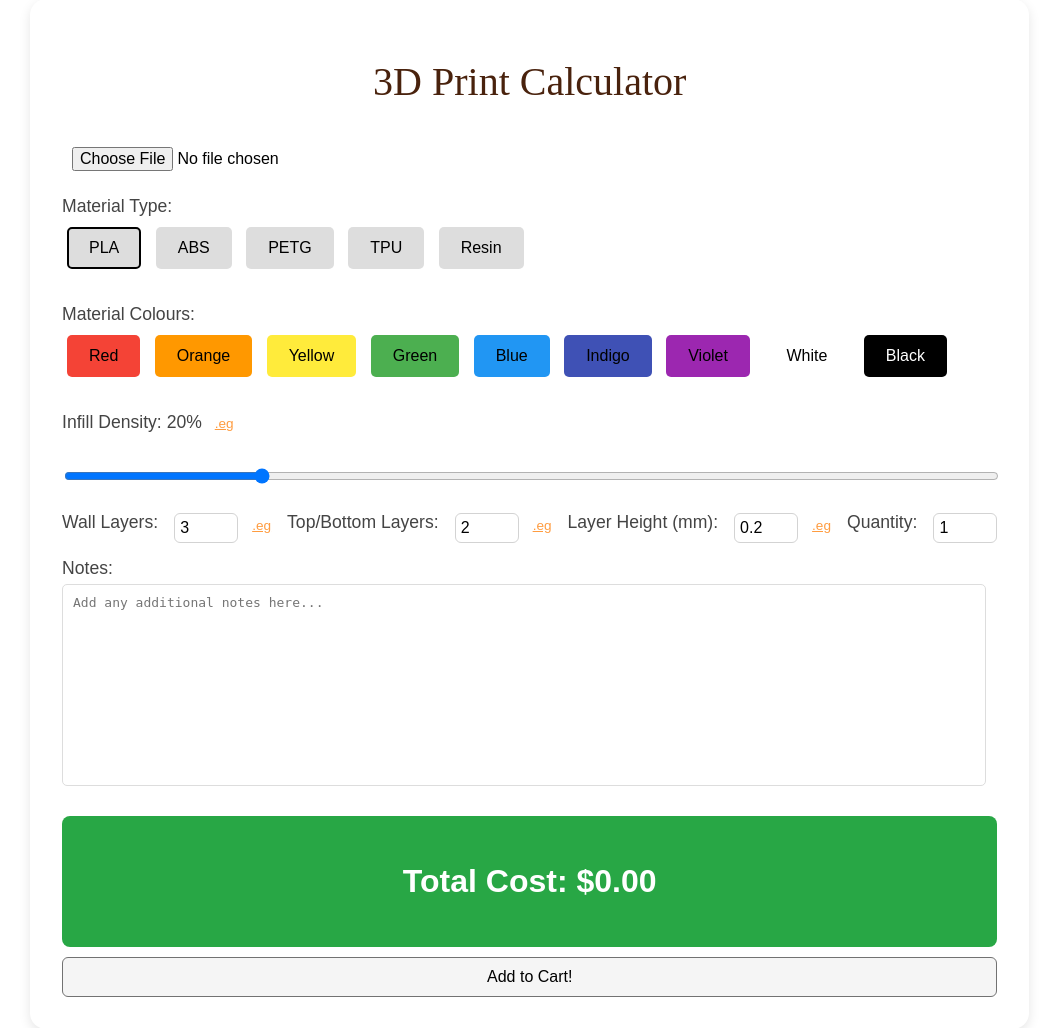
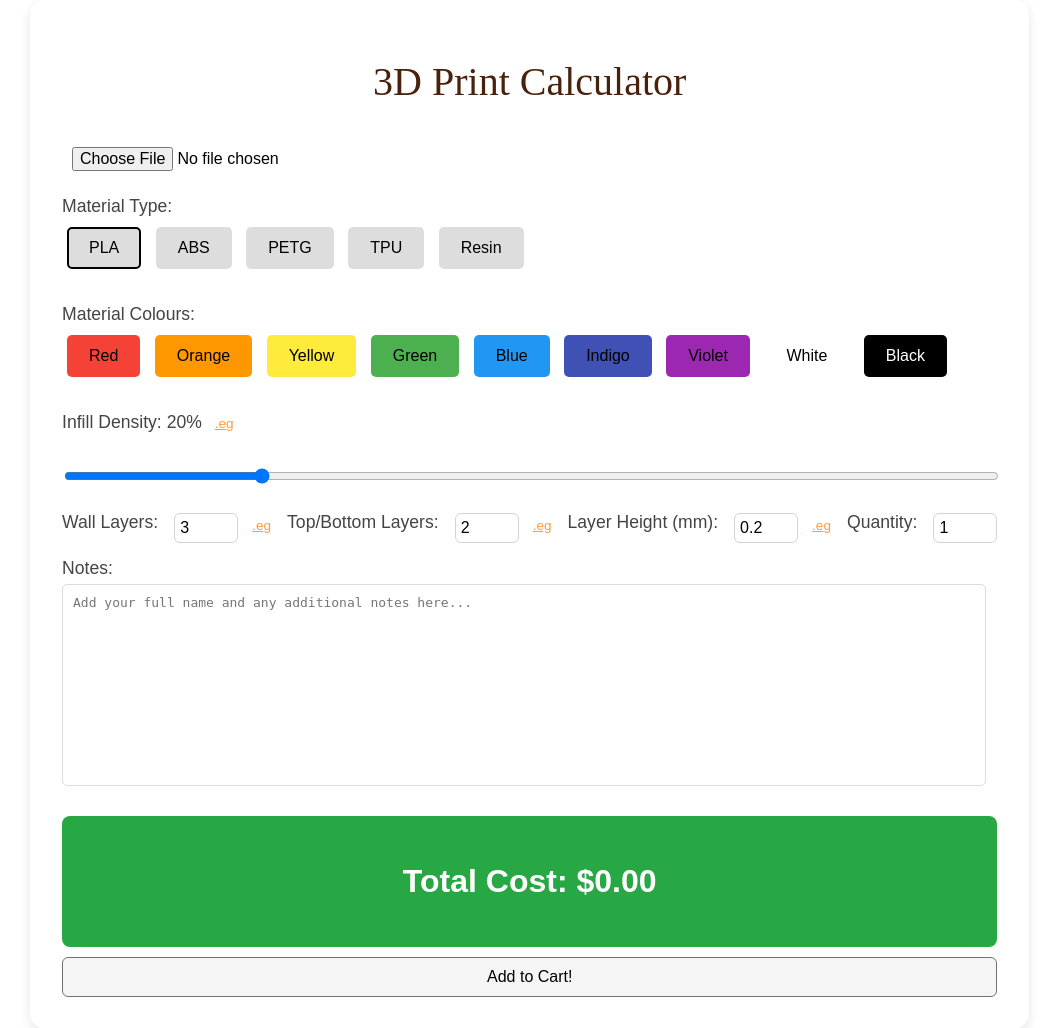
Before and after one commit to DavidTheViper20/3d-print-cost-calculator, a Flask app: page / in a window 1280 px wide. Shown: the part 41-1069 px from the top of the page, without its empty margins (110-1168 px from the left). Run offline with Flask 3, Linux system fonts and the light colour scheme; some libraries are stand-ins or nearby versions.

Commit message:
Updated Python app with latest changes

```diff
--- a/templates/index.html
+++ b/templates/index.html
@@ -430,7 +430,7 @@ button[onclick="importSummary()"]:hover {
             <!-- Notes Section -->
             <div class="input-container">
               <label for="notes">Notes:</label>
-              <textarea id="notes" rows="12" placeholder="Add any additional notes here..." style="width: 96.4%; padding: 10px; font-size: 1em; border-radius: 5px; border: 1px solid #ddd; resize: none;"></textarea>
+              <textarea id="notes" rows="12" placeholder="Add your full name and any additional notes here..." style="width: 96.4%; padding: 10px; font-size: 1em; border-radius: 5px; border: 1px solid #ddd; resize: none;"></textarea>
             </div>
 
             <!-- Total Cost -->
```
